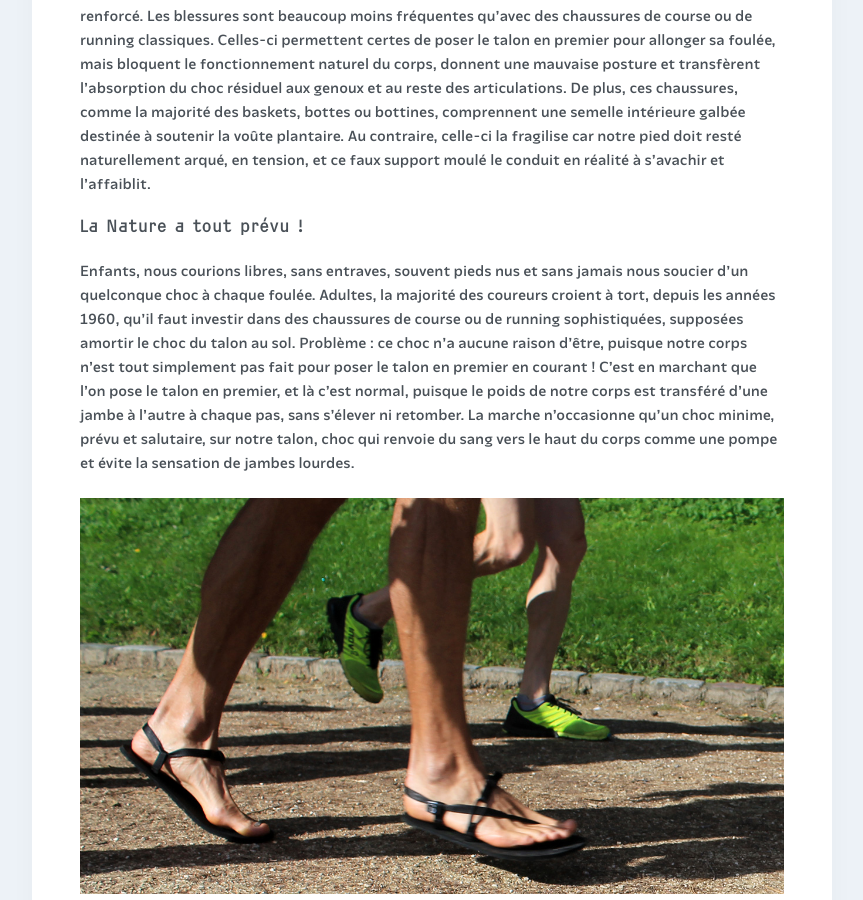
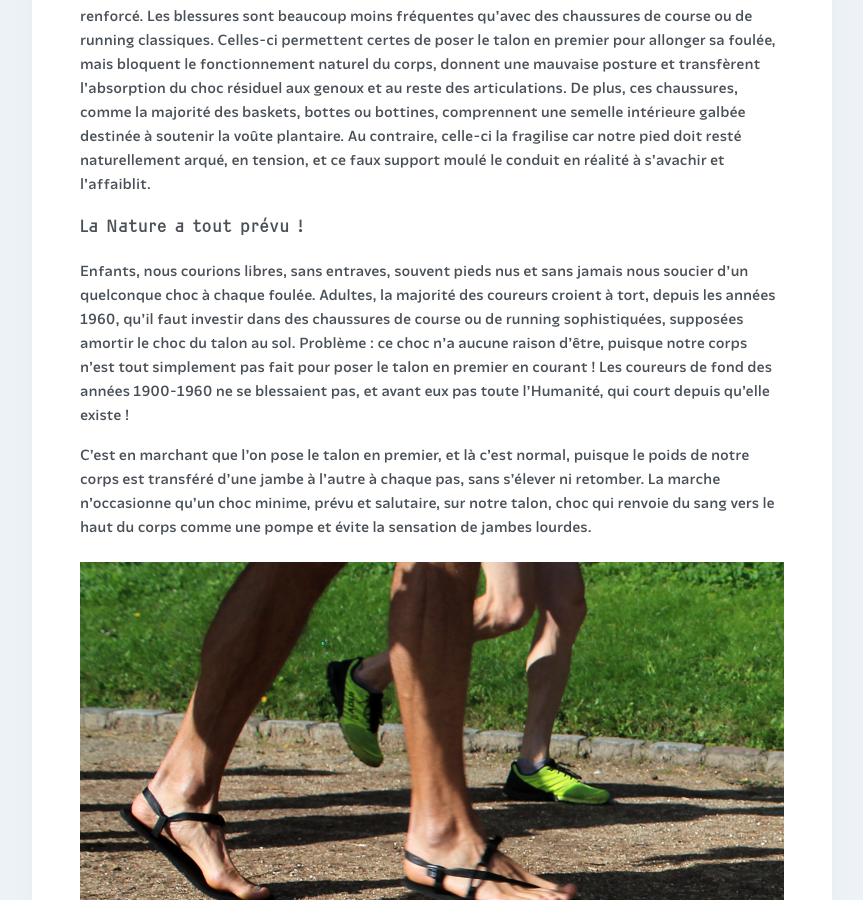
Before and after one commit to courirpaleo/courirpaleo.github.io, a Jekyll site: the page built from _pages-secondary/foulee-naturelle.md, in a window 1280 px wide and 900 px high, scrolled down 730 px. Shown: the whole window, without its empty margins (208-1071 px from the left). Built offline with Jekyll 4.4.1, drawn with Linux system fonts in a browser that asks for light colours; some web fonts are replaced.

Commit message:
Update foulee-naturelle.md

```diff
--- a/_pages-secondary/foulee-naturelle.md
+++ b/_pages-secondary/foulee-naturelle.md
@@ -11,7 +11,9 @@ En courant pieds nus, en sandales ou avec des chaussures sans amorti, sans «&nb
 
 ### La Nature a tout prévu&nbsp;!
 
-Enfants, nous courions libres, sans entraves, souvent pieds nus et sans jamais nous soucier d'un quelconque choc à chaque foulée. Adultes, la majorité des coureurs croient à tort, depuis les années 1960, qu'il faut investir dans des chaussures de course ou de running sophistiquées, supposées amortir le choc du talon au sol. Problème&nbsp;: ce choc n'a aucune raison d'être, puisque notre corps n'est tout simplement pas fait pour poser le talon en premier en courant&nbsp;! C'est en marchant que l'on pose le talon en premier, et là c'est normal, puisque le poids de notre corps est transféré d'une jambe à l'autre à chaque pas, sans s'élever ni retomber. La marche n'occasionne qu'un choc minime, prévu et salutaire, sur notre talon, choc qui renvoie du sang vers le haut du corps comme une pompe et évite la sensation de jambes lourdes.
+Enfants, nous courions libres, sans entraves, souvent pieds nus et sans jamais nous soucier d'un quelconque choc à chaque foulée. Adultes, la majorité des coureurs croient à tort, depuis les années 1960, qu'il faut investir dans des chaussures de course ou de running sophistiquées, supposées amortir le choc du talon au sol. Problème&nbsp;: ce choc n'a aucune raison d'être, puisque notre corps n'est tout simplement pas fait pour poser le talon en premier en courant&nbsp;! Les coureurs de fond des années 1900-1960 ne se blessaient pas, et avant eux pas toute l'Humanité, qui court depuis qu'elle existe&nbsp;!
+
+C'est en marchant que l'on pose le talon en premier, et là c'est normal, puisque le poids de notre corps est transféré d'une jambe à l'autre à chaque pas, sans s'élever ni retomber. La marche n'occasionne qu'un choc minime, prévu et salutaire, sur notre talon, choc qui renvoie du sang vers le haut du corps comme une pompe et évite la sensation de jambes lourdes.
 
 ![Courir Paleo](/assets/images/CourirPaleo_foulee_Parc-Montsouris_pieds_1200px.jpg)
 Quand on court, c'est différent&nbsp;: on vole un très bref instant et donc, forcément, on retombe de tout son poids sur un pied à chaque foulée, comme en sautant d'un petit muret ou même simplement d'un trottoir. Qui se réceptionnerait alors sur les talons&nbsp;? Personne, évidemment&nbsp;: tout le monde tombe alors sur l'avant des pieds, les jambes légèrement fléchies pour pouvoir amortir le choc. Celles et ceux qui portent des chaussures à talons les retireraient même pour mieux se réceptionner en tombant car, avec une chaussure qui n'est pas plate, le pied ne peut pas effectuer un mouvement vers le bas d'amortissement du choc après avoir touché le sol en premier sur l'avant du pied.
```
